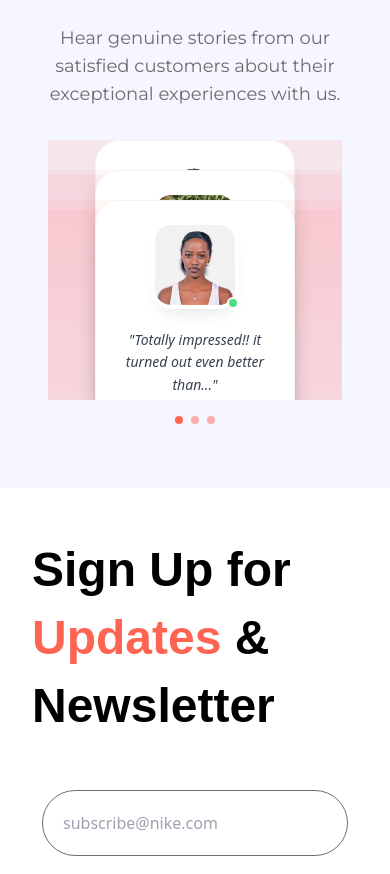
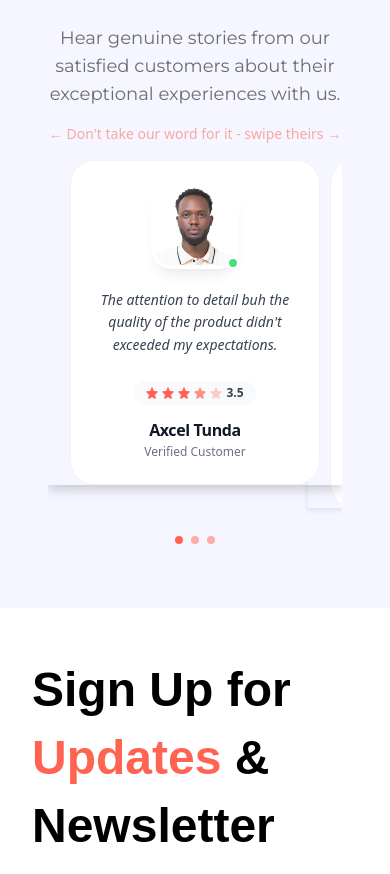
Before and after one commit to axoo01/Nike-Redefined, a React (Vite) app in the folder nikebody/: page / in a window 390 px wide. Shown: the part 5088-5962 px from the top of the page. Built offline with nearby package versions, Linux system fonts and the light colour scheme; a web font is replaced by a local one.

Commit message:
CU Review card

```diff
--- a/nikebody/src/components/MobileReviewCard.jsx
+++ b/nikebody/src/components/MobileReviewCard.jsx
@@ -1,4 +1,4 @@
-import { useState } from "react";
+import { useState, useEffect } from "react";
 import { useSwipeable } from "react-swipeable";
 import { star } from "../assets/icons";
 
@@ -10,39 +10,34 @@ const MobileReviewCard = ({ imgURL, customerName, rating, feedback, index, onSwi
     setIsActive(!isActive);
   };
 
+  useEffect(() => {
+    console.log("card index:", index); // Debug
+  }, [index]);
+
   const handlers = useSwipeable({
-    onSwipedUp: () => onSwipe(index + 1),
-    onSwipedDown: () => onSwipe(index - 1),
+    onSwipedLeft: () => onSwipe(index + 1),
+    onSwipedRight: () => onSwipe(index - 1),
     preventDefaultTouchmoveEvent: true,
     trackMouse: true,
+    delta: 10, // Ensure swipe sensitivity
   });
 
   return (
     <div
       {...handlers}
-      className={`group absolute inset-x-0 flex justify-center items-center flex-col transition-all duration-1000 ease-out cursor-pointer !sm:w-[200px] !sm:min-w-[160px] w-full ${
-        isActive ? "scale-105 z-50" : "scale-[0.95] z-[30]"
+      className={`group absolute flex justify-center items-center flex-col transition-all duration-1000 ease-out cursor-pointer !sm:w-[250px] !sm:min-w-[220px] w-full ${
+        index === 0 || isActive ? "scale-110 z-50 shadow-2xl dark:shadow-black" : "scale-[0.95] z-[30] shadow-md"
       }`}
       style={{
-        transform: isActive ? "translateY(0px)" : `translateY(${index * 30}px)`,
-        background: isActive ? "" : "linear-gradient(to bottom, rgba(255, 77, 77, 0.1), rgba(255, 77, 77, 0.05))",
-        backgroundPosition: `0 ${index * 5}px`,
-        transition: "transform 1000ms ease-out, background-position 1000ms ease-out",
+        transform: `translateX(${index * 260}px)`,
+        boxShadow: index === 0 || isActive ? "0 4px 12px rgba(0, 0, 0, 0.2)" : "0 2px 6px rgba(0, 0, 0, 0.1)",
+        transition: "transform 1000ms ease-out, box-shadow 1000ms ease-out",
       }}
       onClick={handleCardClick}
     >
-      {/* Animated glow background */}
-      <div
-        className={`absolute -inset-2 bg-gradient-to-r from-coral-red/20 via-orange-400/20 to-coral-red/20 rounded-3xl opacity-0 ${
-          isActive ? "opacity-100" : ""
-        } blur-xl transition-opacity duration-1000`}
-      ></div>
-
       {/* Main card */}
       <div
-        className={`relative bg-white dark:bg-[#1A2332] border border-gray-100 dark:border-[#2A3441] shadow-xl dark:shadow-gray-800 ${
-          isActive ? "hover:shadow-2xl dark:hover:shadow-black border-coral-red" : ""
-        } rounded-3xl py-6 px-4 w-full !max-w-[200px] overflow-hidden transition-all duration-1000 flex justify-center items-center flex-col`}
+        className={`relative bg-white dark:bg-[#1A2332] border border-gray-100 dark:border-[#2A3441] rounded-3xl py-6 px-4 w-full !max-w-[250px] overflow-hidden transition-all duration-1000 flex justify-center items-center flex-col`}
       >
         {/* Close button for active card */}
         {isActive && (
@@ -78,14 +73,14 @@ const MobileReviewCard = ({ imgURL, customerName, rating, feedback, index, onSwi
 
         {/* Quote */}
         <p
-          className="relative z-10 mb-6 font-medium text-gray-700 dark:text-gray-400 text-sm text-center max-w-[160px] leading-relaxed italic"
+          className="relative z-10 mb-6 font-medium text-gray-700 dark:text-gray-400 text-sm text-center max-w-[200px] leading-relaxed italic"
         >
-          {isActive ? `"${feedback}"` : `"${feedback.substring(0, 50)}..."`}
+          {feedback}
         </p>
 
         {/* Rating */}
         <div
-          className="relative z-10 mb-4 flex justify-center items-center gap-2 bg-gray-50 dark:bg-[#243041] px-3 py-1 rounded-full"
+          className="relative z-10 mb-4 flex justify-center items-center gap-1 bg-gray-50 dark:bg-[#243041] px-3 py-1 rounded-full"
         >
           {[...Array(5)].map((_, i) => {
             const starNumber = i + 1;
--- a/nikebody/src/sections/CustomerReviews.jsx
+++ b/nikebody/src/sections/CustomerReviews.jsx
@@ -5,7 +5,7 @@ import { SectionAnimation } from "../components";
 
 const CustomerReviews = () => {
   const [isMobile, setIsMobile] = useState(false);
-  const [activeIndex, setActiveIndex] = useState(0);
+  const [activeIndex, setActiveIndex] = useState(0); // Start on first card
 
   useEffect(() => {
     const checkMobile = () => setIsMobile(window.innerWidth < 640);
@@ -16,7 +16,8 @@ const CustomerReviews = () => {
 
   const handleSwipe = (index) => {
     if (index >= 0 && index < reviews.length) {
-      setActiveIndex(index);
+      setActiveIndex(index); // Sync activeIndex with swipe
+      console.log("activeIndex:", index); // Debug
     }
   };
 
@@ -28,10 +29,12 @@ const CustomerReviews = () => {
             What Our <span className="text-coral-red">Customers </span>Say?
           </h3>
           <p className="info-text m-auto mt-4 max-w-lg text-center text-base">
-            Hear genuine stories from our satisfied customers about their
-            exceptional experiences with us.
+            Hear genuine stories from our satisfied customers about their exceptional experiences with us.
           </p>
-          <div className="relative h-[260px] mt-8 overflow-hidden">
+          <p className="text-sm text-coral-red text-center mt-4 animate-pulse">
+            ← Don't take our word for it - swipe theirs →
+          </p>
+          <div className="relative h-[360px] mt-4 overflow-hidden">
             {reviews.map((review, index) => (
               <MobileReviewCard
                 key={review.customerName}
@@ -47,7 +50,7 @@ const CustomerReviews = () => {
                 key={index}
                 className={`w-2 h-2 bg-coral-red rounded-full ${
                   index === activeIndex ? "opacity-100" : "opacity-50"
-                } hover:opacity-100 transition-opacity`}
+                } hover:opacity-100 transition-opacity duration-1000`}
                 onClick={() => setActiveIndex(index)}
                 aria-label={`Select review ${index + 1}`}
               ></button>
@@ -60,8 +63,7 @@ const CustomerReviews = () => {
             What Our <span className="text-coral-red">Customers </span>Say?
           </h3>
           <p className="info-text m-auto mt-4 max-w-lg text-center">
-            Hear genuine stories from our satisfied customers about their
-            exceptional experiences with us.
+            Hear genuine stories from our satisfied customers about their exceptional experiences with us.
           </p>
           <div className="mt-[4rem] flex flex-1 justify-evenly items-center max-lg:flex-col gap-10">
             {reviews.map((review) => (
```
